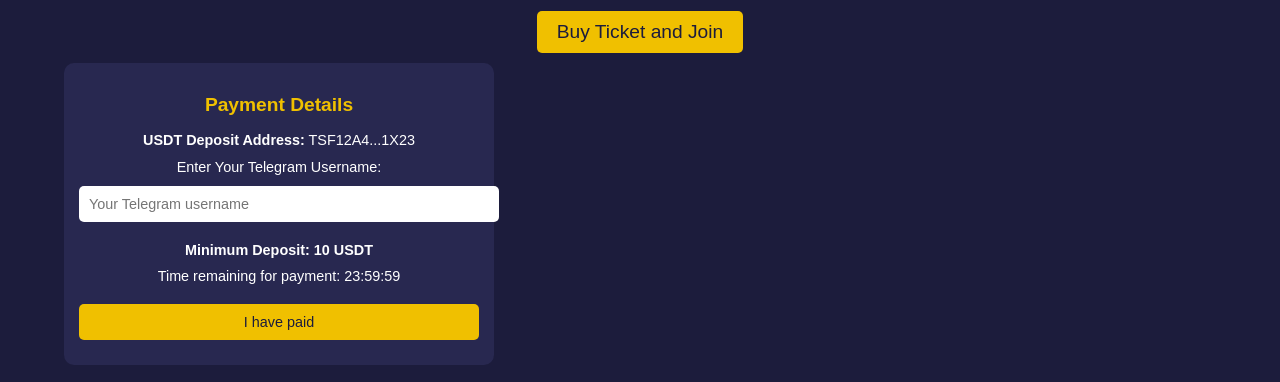
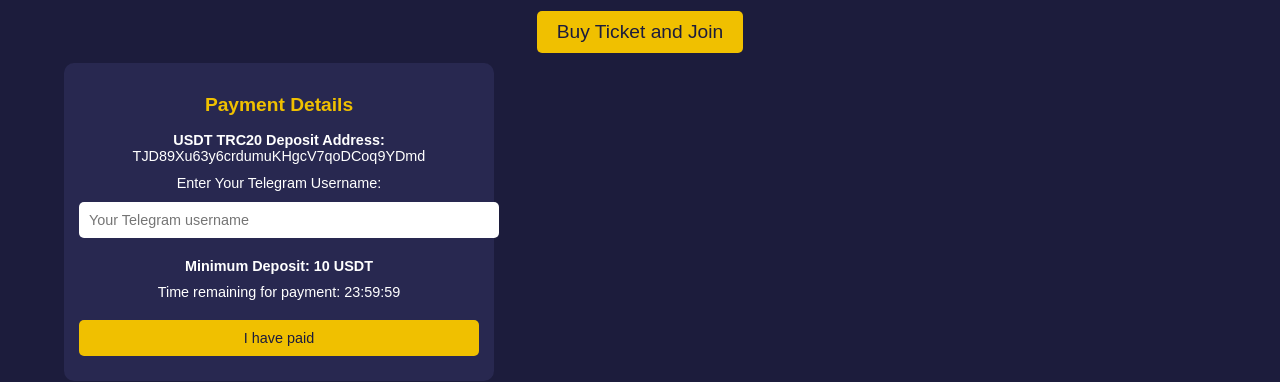
Before and after one commit to jackiso35/rouletteacademyraffle, a plain HTML site: page index.html in a window 1280 px wide. Both pictures are taken after a click on the button "Buy Ticket and Join". Shown: the part 79-461 px from the top of the page. Drawn offline with Linux system fonts and the light colour scheme.

Commit message:
index.html

```diff
--- a/index.html
+++ b/index.html
@@ -179,7 +179,7 @@
             <!-- Payment Form -->
             <div id="paymentForm" class="payment-form">
                 <h2>Payment Details</h2>
-                <p><strong>USDT Deposit Address:</strong> <span style="color: #fff;">TSF12A4...1X23</span></p>
+                <p><strong>USDT TRC20 Deposit Address:</strong> <span style="color: #fff;">TJD89Xu63y6crdumuKHgcV7qoDCoq9YDmd</span></p>
                 <label for="telegram">Enter Your Telegram Username:</label>
                 <input type="text" id="telegram" placeholder="Your Telegram username">
                 <p><strong>Minimum Deposit: 10 USDT</strong></p>
```
